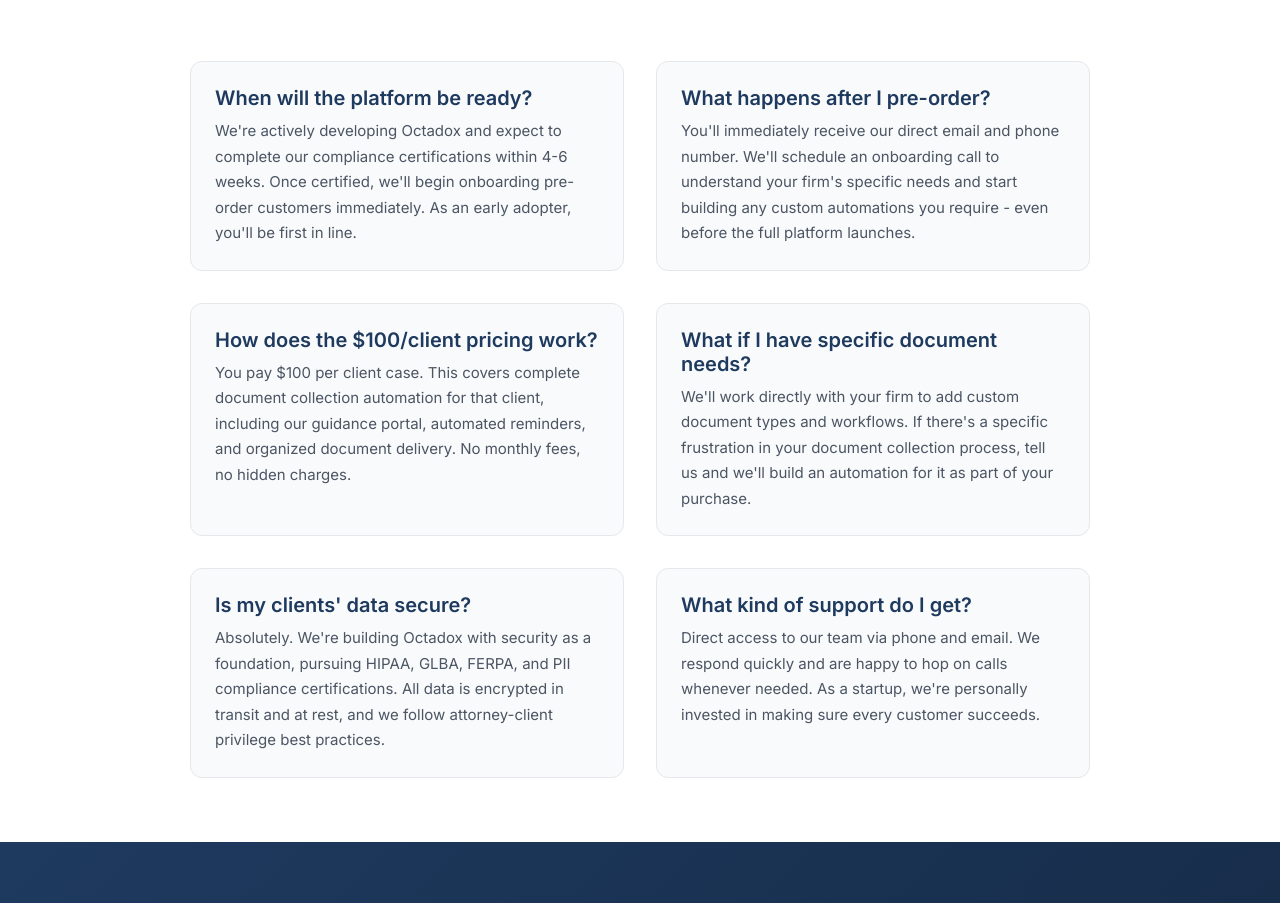
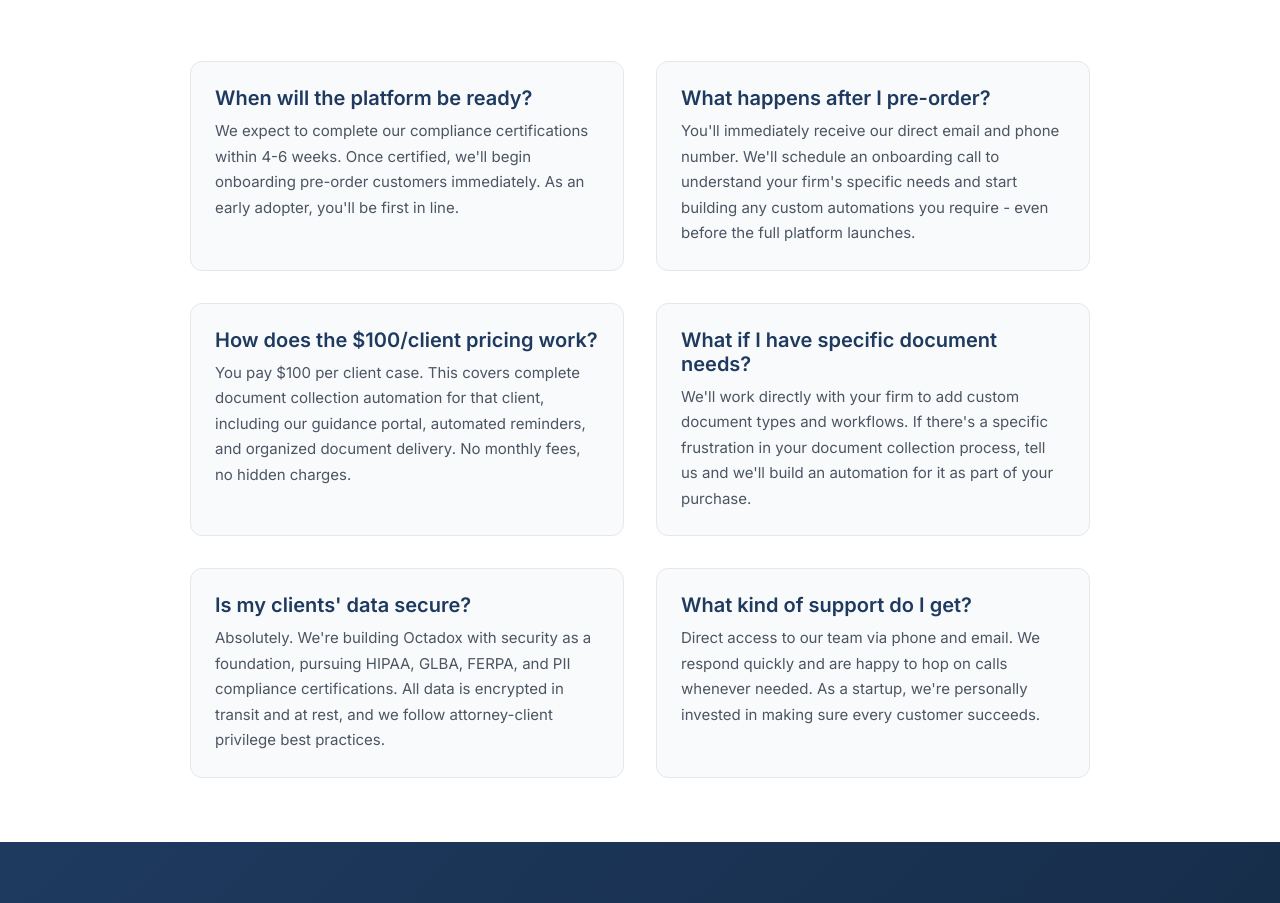
Before and after one commit to Jity01/octadox, a plain HTML site: page index.html in a window 1280 px wide. Shown: the part 5045-5948 px from the top of the page. Drawn offline with Linux system fonts and the light colour scheme; a script that the page names is missing; files whose address does not match are found by name.

Commit message:
remove first part

```diff
--- a/index.html
+++ b/index.html
@@ -531,7 +531,7 @@
             <div class="faq-grid">
                 <div class="faq-item">
                     <h3>When will the platform be ready?</h3>
-                    <p>We're actively developing Octadox and expect to complete our compliance certifications within 4-6 weeks. Once certified, we'll begin onboarding pre-order customers immediately. As an early adopter, you'll be first in line.</p>
+                    <p>We expect to complete our compliance certifications within 4-6 weeks. Once certified, we'll begin onboarding pre-order customers immediately. As an early adopter, you'll be first in line.</p>
                 </div>
                 <div class="faq-item">
                     <h3>What happens after I pre-order?</h3>
```
